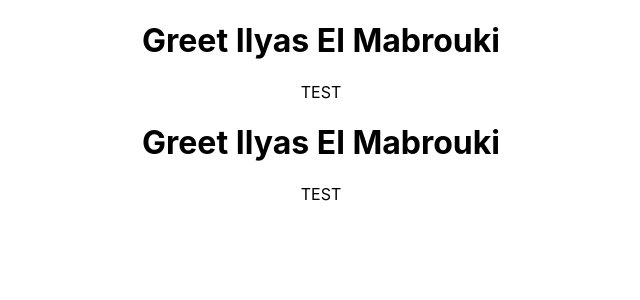
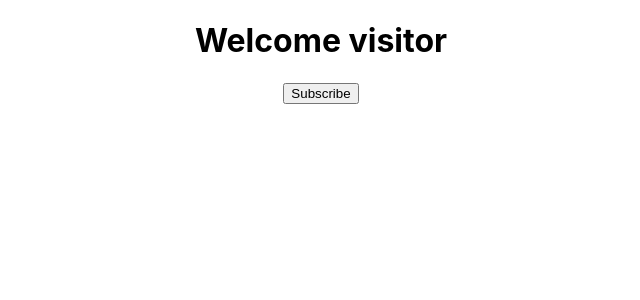
Before and after one commit to IlyasElMabrouki/React-app-Test, a React (Create React App) app: page / in a window 1280 px wide. Shown: the top 300 px of the page, without its empty margins (319-959 px from the left). Built offline with nearby package versions, Linux system fonts and the light colour scheme.

Commit message:
added Message component

```diff
--- a/src/App.js
+++ b/src/App.js
@@ -1,15 +1,10 @@
 import './App.css';
-import Greet from './components/greet'
-import Welcome from './components/Welcome';
+import Message from './components/Message'
+
 function App() {
   return (
     <div className="App">
-      <Greet name="Ilyas El Mabrouki">
-        <p>TEST</p>
-      </Greet>
-      <Welcome name="Ilyas El Mabrouki">
-        <p>TEST</p>
-      </Welcome>
+      <Message></Message>
     </div>
   );
 }
--- /dev/null
+++ b/src/components/Message.js
@@ -0,0 +1,27 @@
+import React, {Component} from 'react'
+
+class Message extends Component{
+    constructor(){
+        super()
+        this.state = {
+            message : 'Welcome visitor'
+        }
+    }
+
+    changeMessage() {
+        this.setState({
+            message: 'Thank you for subscribing'
+        })
+    }
+
+    render(){
+        return (
+            <div>
+                <h1>{this.state.message}</h1>
+                <button onClick={()=> this.changeMessage()}>Subscribe</button>
+            </div>
+        )
+    }
+}
+
+export default Message
```
